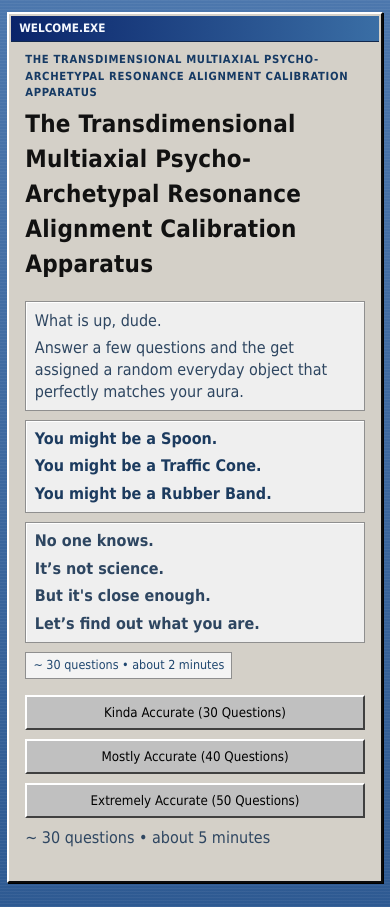
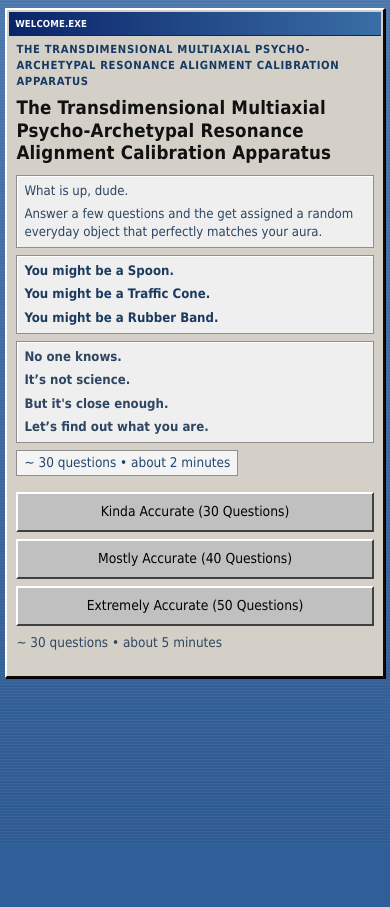
Before and after one commit to mottkozak/vibe-o-meter, a React (Vite) app: page / in a window 390 px wide. After the commit the page ends 844 px from the top, so only its background shows below. Built offline with nearby package versions, Linux system fonts and the light colour scheme.

Commit message:
Updating app

```diff
--- a/src/styles.css
+++ b/src/styles.css
@@ -1662,13 +1662,47 @@ li {
     flex-direction: column;
   }
 
+  .screen-shell {
+    padding: 0.65rem 0.45rem 1.35rem;
+  }
+
+  .card {
+    padding: 2.15rem 0.72rem 0.78rem;
+  }
+
+  .card::before {
+    font-size: 0.66rem;
+    padding: 0 0.38rem;
+    height: 1.45rem;
+  }
+
+  .card h1 {
+    font-size: 1.16rem;
+    line-height: 1.22;
+    margin-bottom: 0.5rem;
+  }
+
+  .card h2 {
+    font-size: 1.02rem;
+  }
+
+  .subtitle,
+  .muted,
+  .progress-note {
+    font-size: 0.84rem;
+    line-height: 1.35;
+  }
+
   .trading-card-top {
     padding: 0.56rem 0.6rem;
   }
 
   .trading-card {
-    width: min(100%, 470px);
-    min-height: 610px;
+    width: 100%;
+    max-width: 430px;
+    min-height: 600px;
+    margin-left: auto;
+    margin-right: auto;
   }
 
   .card-head-grid {
@@ -1707,6 +1741,32 @@ li {
     grid-template-columns: 118px 1fr;
   }
 
+  .card-stat-label {
+    font-size: 0.68rem;
+  }
+
+  .all-cards-grid {
+    grid-template-columns: repeat(2, minmax(0, 1fr));
+    gap: 0.4rem;
+    padding: 0 0.5rem 0.5rem;
+  }
+
+  .all-card-title {
+    min-height: 1.8em;
+  }
+
+  .answer-button {
+    padding: 0.56rem 0.62rem;
+    font-size: 0.84rem;
+  }
+
+  .primary-button,
+  .secondary-button {
+    min-height: 40px;
+    padding: 0.5rem 0.72rem;
+    font-size: 0.86rem;
+  }
+
   .quiz-review-layout {
     grid-template-columns: 1fr;
   }
@@ -1718,15 +1778,109 @@ li {
 
   .button-row {
     flex-direction: column;
+    gap: 0.44rem;
   }
 
   .primary-button,
   .secondary-button {
     width: 100%;
   }
-
+}
+
+@media (max-width: 480px) {
   .screen-shell {
-    padding: 0.75rem 0.45rem 1.5rem;
+    padding: 0.5rem 0.32rem 1rem;
+  }
+
+  .card {
+    padding: 2rem 0.58rem 0.68rem;
+  }
+
+  .card::before {
+    font-size: 0.6rem;
+    letter-spacing: 0.01em;
+  }
+
+  .landing-copy {
+    gap: 0.44rem;
+  }
+
+  .landing-copy-block {
+    padding: 0.38rem 0.44rem;
+  }
+
+  .landing-line {
+    font-size: 0.82rem;
+  }
+
+  .trading-card {
+    max-width: 100%;
+    min-height: 580px;
+  }
+
+  .trading-card .shareable-card-content {
+    padding: 0.62rem;
+  }
+
+  .trading-card-top {
+    padding: 0.44rem 0.48rem;
+  }
+
+  .card-object-name {
+    font-size: 1.05rem;
+  }
+
+  .card-personality-class {
+    font-size: 0.74rem;
+  }
+
+  .card-type-line,
+  .card-object-class-line {
+    font-size: 0.72rem;
+  }
+
+  .trading-art-frame {
+    min-height: 204px;
+    height: 204px;
+  }
+
+  .object-asset {
+    max-height: 144px;
+    transform: scale(1.1);
+  }
+
+  .trading-flavor {
+    font-size: 0.76rem;
+  }
+
+  .trait-card ul,
+  .abilities-bullet-list {
+    font-size: 0.7rem;
+  }
+
+  .card-stat-row {
+    grid-template-columns: 102px 1fr;
+    gap: 0.35rem;
+  }
+
+  .card-stat-label {
+    font-size: 0.64rem;
+  }
+
+  .all-cards-grid {
+    grid-template-columns: repeat(2, minmax(0, 1fr));
+  }
+
+  .all-card-code,
+  .all-card-rarity,
+  .all-card-title,
+  .all-card-object,
+  .all-card-current {
+    font-size: 0.62rem;
+  }
+
+  .axis-label {
+    font-size: 0.56rem;
   }
 }
 
```
